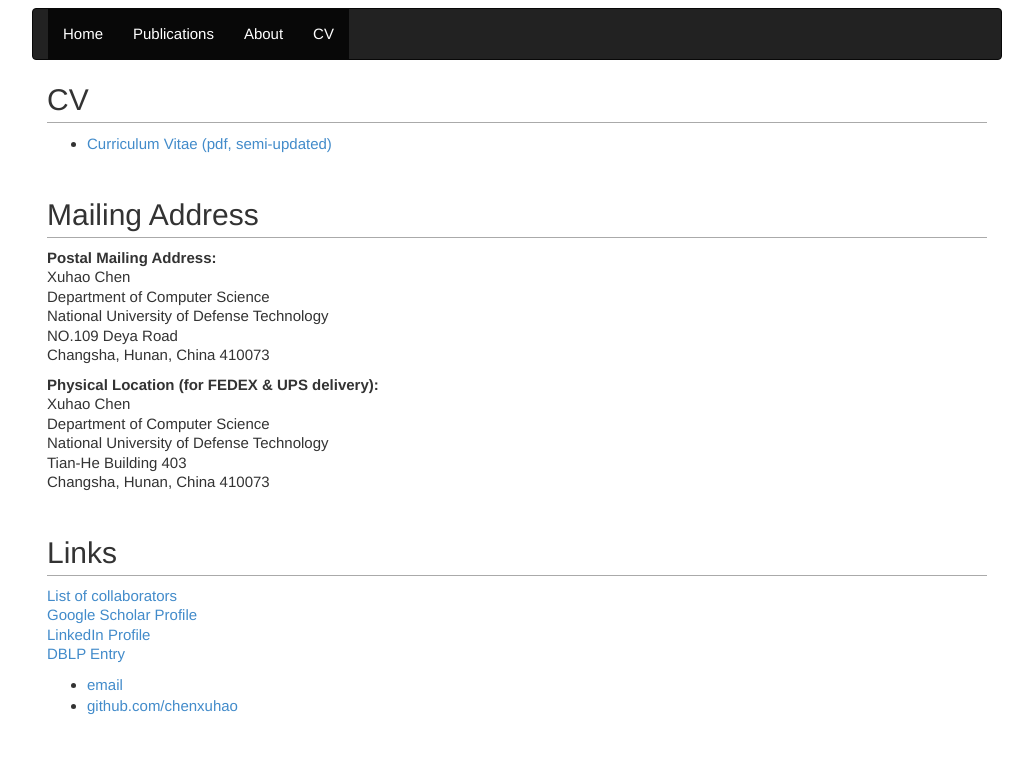
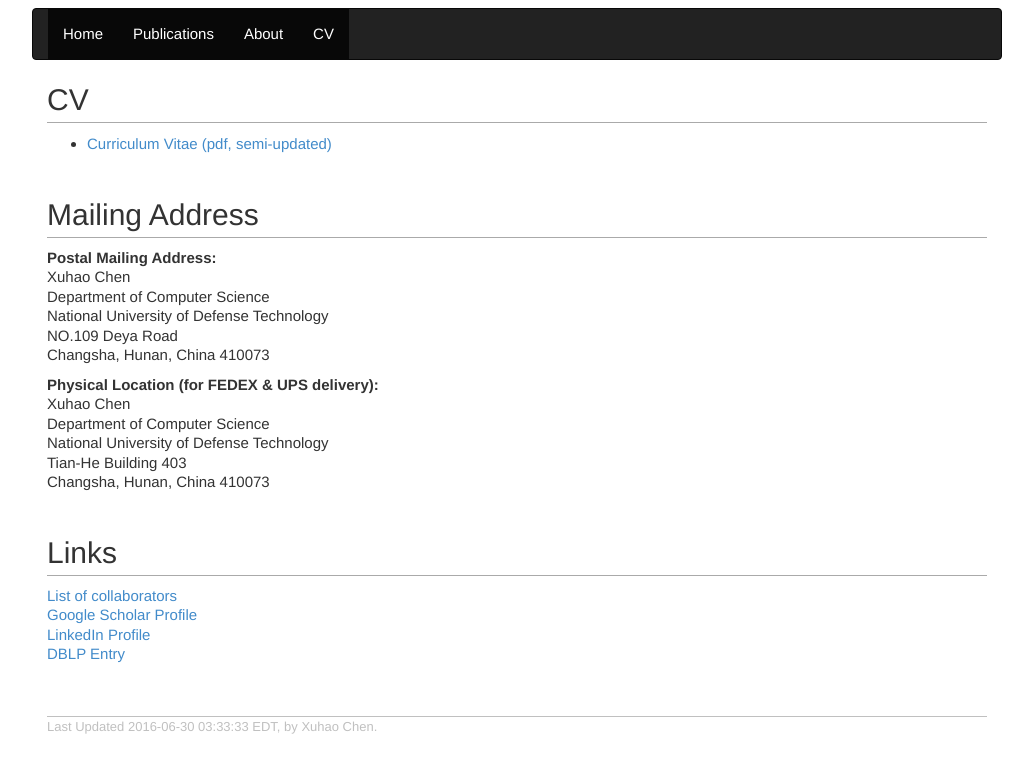
Before and after one commit to chenxuhao/chenxuhao.github.io, a Jekyll site: the page built from cv.html, in a window 1280 px wide. Shown: the top 773 px of the page, without its empty margins (123-1156 px from the left). Built offline with Jekyll 4.4.1, drawn with Linux system fonts in a browser that asks for light colours.

Commit message:
Update default.html

```diff
--- a/_layouts/default.html
+++ b/_layouts/default.html
@@ -24,13 +24,11 @@
 			<div id="layout-content">
 
 			{{ content }}
-
-			<footer>
-	    			<ul>
-	        		<li><a href="mailto:cxh.nudt@gmail.com">email</a></li>
-	        		<li><a href="https://github.com/chenxuhao">github.com/chenxuhao</a></li>
-				</ul>
-			</footer>
+			<div id="footer">
+				<div id="footer-text">
+					Last Updated 2016-06-30 03:33:33 EDT, by Xuhao Chen.
+				</div>
+			</div>
 
 			</div>
 		</body>
```
